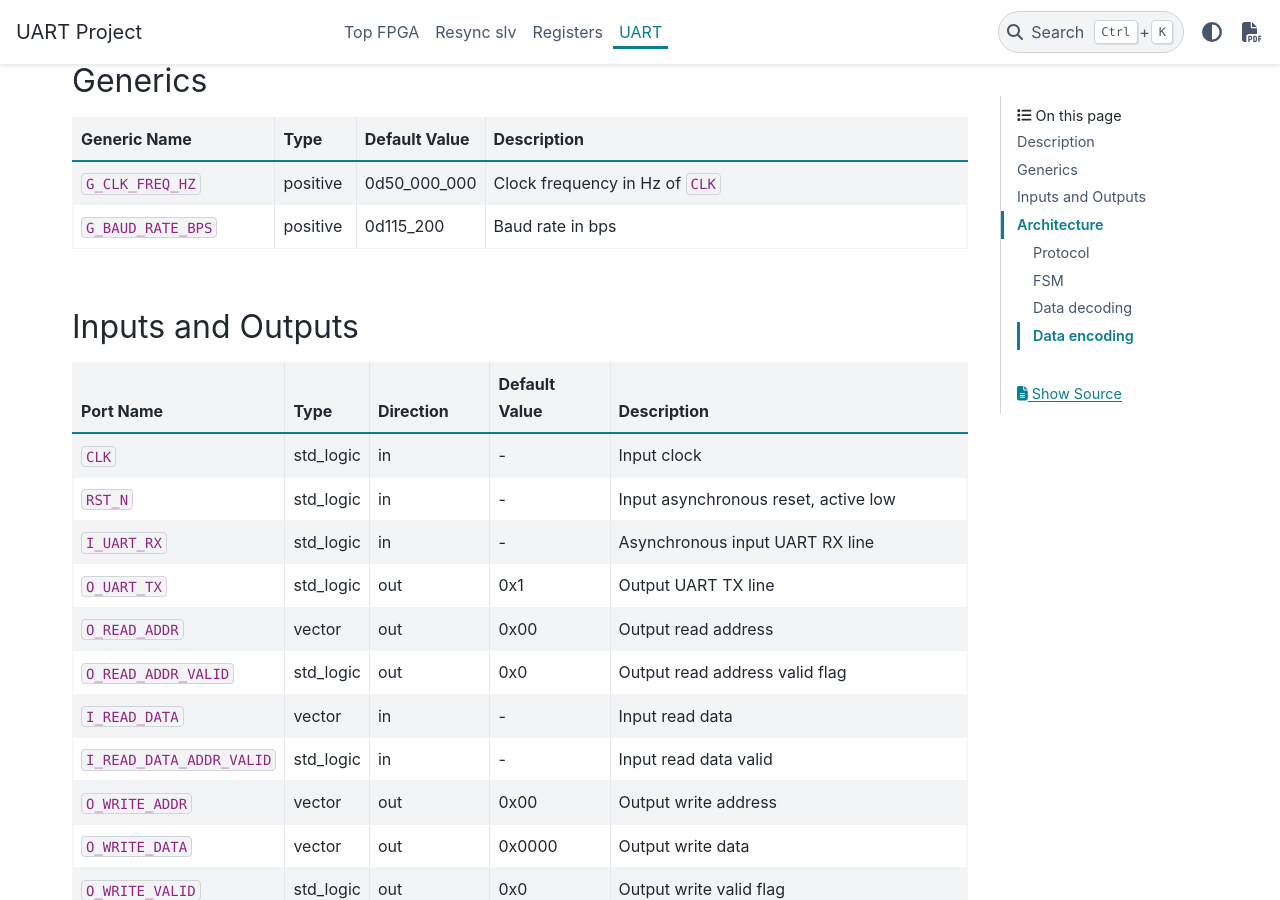
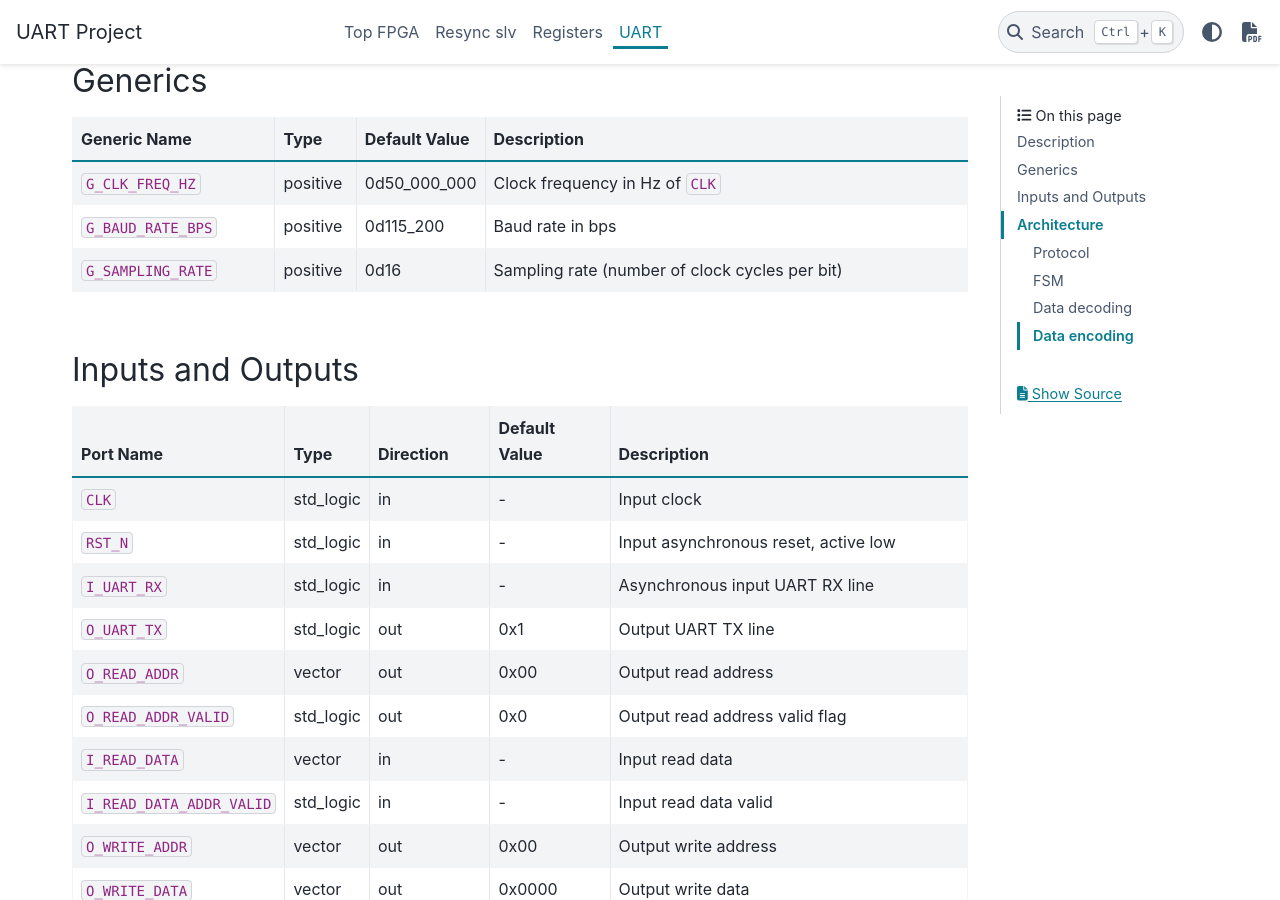
Before and after one commit to CharrierTim/uart, a Sphinx documentation site: the page built from docs/source/modules/uart.rst, in a window 1280 px wide and 900 px high, scrolled down 372 px. Built offline with Sphinx 7.4.7 and the PyData theme 0.15.4, drawn with Linux system fonts in a browser that asks for light colours; the version number is read from the project's files by our own code.

Commit message:
docs: add missing generic

```diff
--- a/docs/source/modules/uart.rst
+++ b/docs/source/modules/uart.rst
@@ -30,6 +30,10 @@ Generics
       - positive
       - 0d115\_200
       - Baud rate in bps
+    - - ``G_SAMPLING_RATE``
+      - positive
+      - 0d16
+      - Sampling rate (number of clock cycles per bit)
 
 Inputs and Outputs
 ------------------
```
